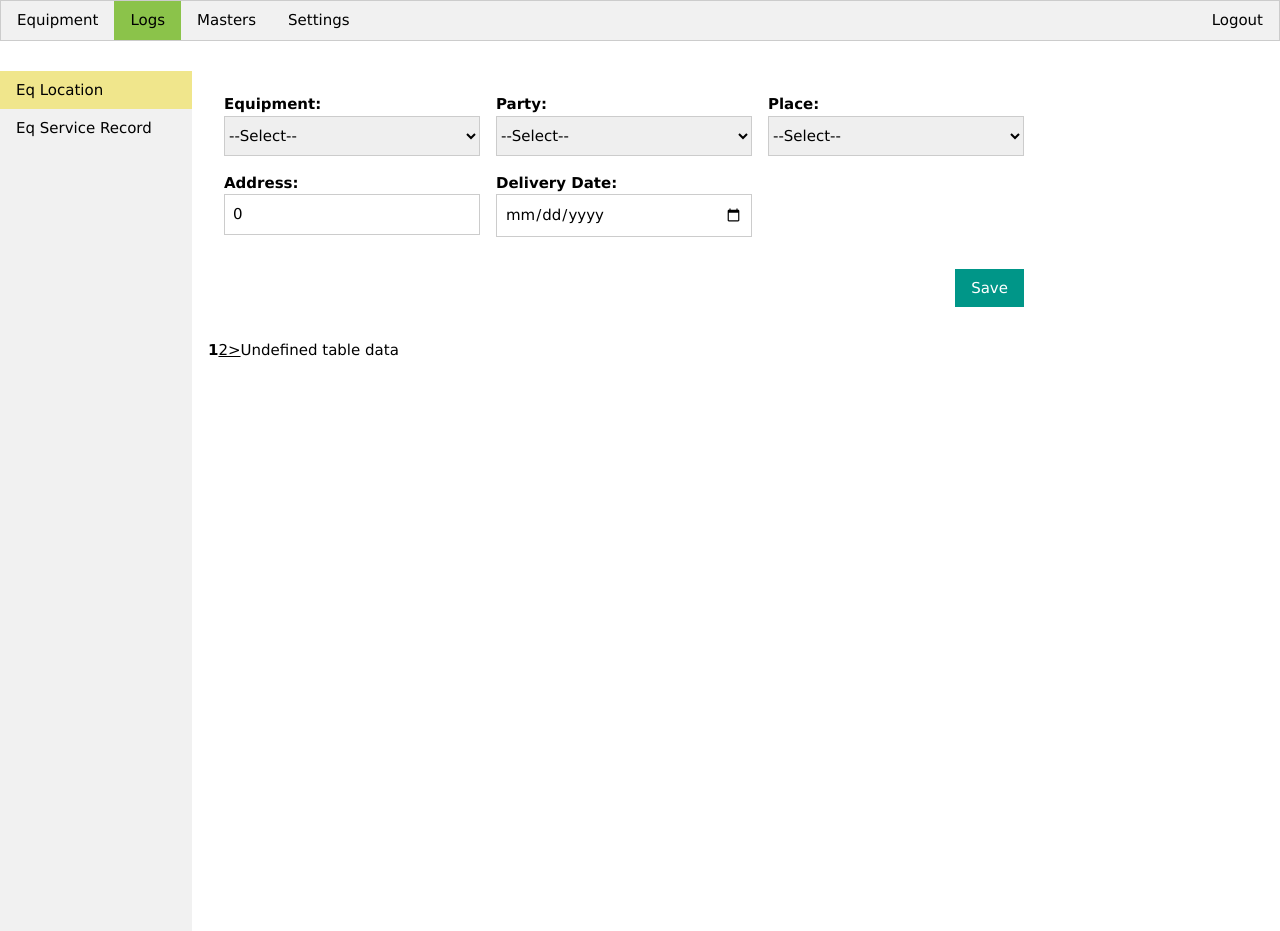
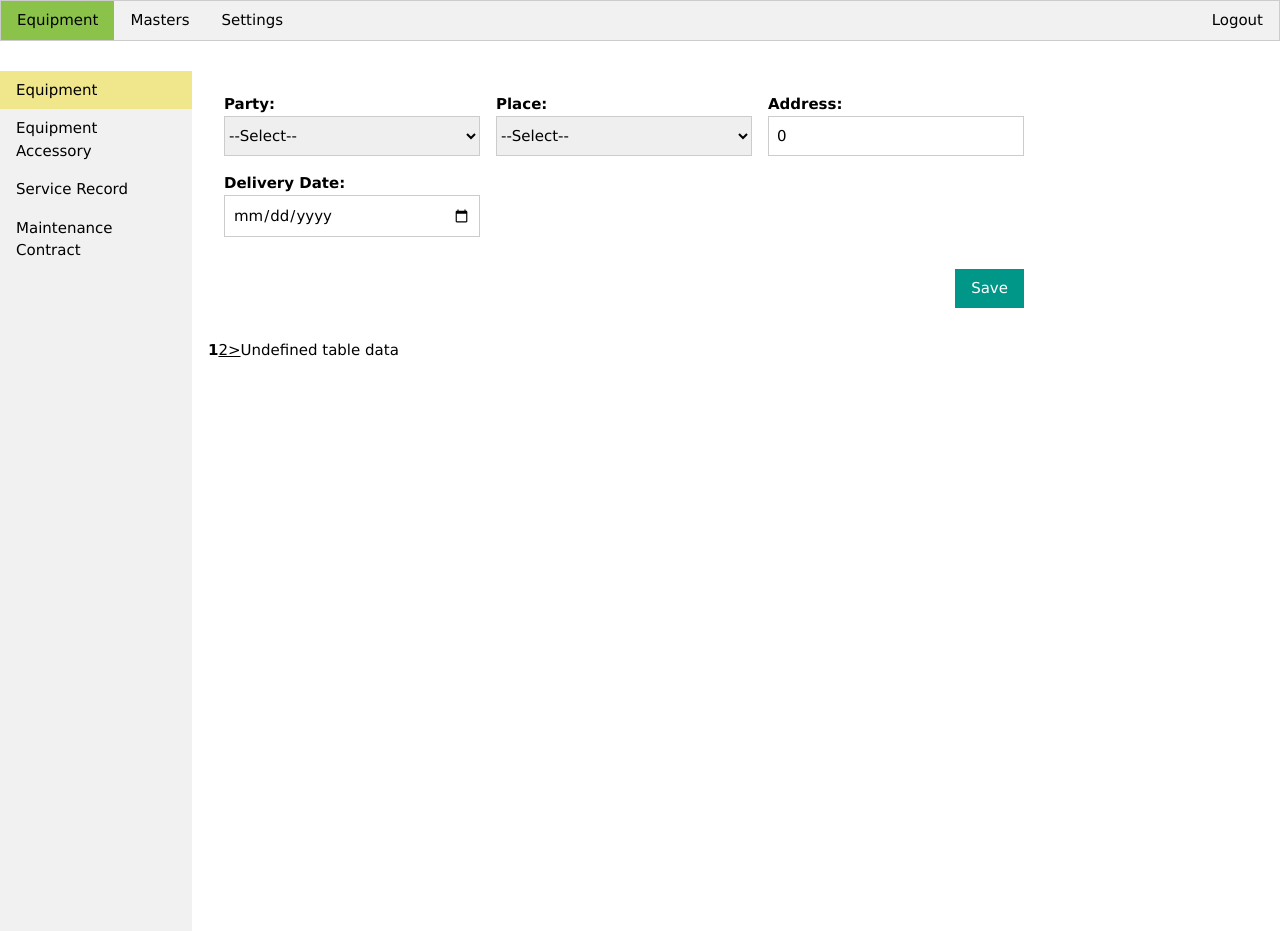
Before and after one commit to gokulakrishna9/equipment4seva_in, a CodeIgniter app: page /database/index.php/equipment_location_log/default_handler in a window 1280 px wide. Run offline with CodeIgniter, Linux system fonts and the light colour scheme; data that the repository does not hold is empty.

Commit message:
Workflow changes buggy

```diff
--- a/application/controllers/Equipment.php
+++ b/application/controllers/Equipment.php
@@ -17,6 +17,7 @@
     $this->load->model('equipment_procurement_status_model');
     $this->load->model('equipment_procurement_type_model');
     $this->load->model('vendor_model');
+    $this->load->model('journal_type_model');
     if(method_exists($this, $method)){
       $this->$method();
       $this->load_defaults();
@@ -63,6 +64,7 @@
     $this->data['select_data']['manufacturer_id'] = $this->data['select_data']['vendor_id'];
     $this->data['select_data']['procured_by_id'] = $this->data['select_data']['vendor_id'];
     $this->data['select_data']['supplier_id'] = $this->data['select_data']['vendor_id'];
+    $this->data['select_data']['journal_type_id'] = $this->journal_type_model->get_journal_type();
     // <<-- Global, page info -->>
     $this->data['header'] = 'equipment/equipment';
   }
--- a/application/controllers/Equipment_location_log.php
+++ b/application/controllers/Equipment_location_log.php
@@ -5,7 +5,8 @@
   public function _remap($method){
     // Authentication, Authorization
     $this->data = array();
-    $this->data['header'] = 'logs/equipment_location_log';
+    $this->data['header'] = 'equipment/equipment';
+    $this->data['parent_route'] = 'equipment';
     $this->data['form_action'] = 'equipment_location_log/add_update_equipment_location_log';
     $this->load->model('equipment_location_log_model');
     $this->load->model('vendor_model');
@@ -18,7 +19,7 @@
       $this->default_handler();
       return;
     }
-    $this->data['leftNav'] = 'equipment_location_log';
+    $this->data['leftNav'] = 'equipment';
     $this->load->view('container/default_container', $this->data);
   }
 
@@ -26,9 +27,9 @@
     // <<-- View Data -->>
     $this->data['total_rows'] = $this->equipment_location_log_model->count_all();
     $this->data['tabel_data'] = $this->equipment_location_log_model->get_equipment_location_log();
-
+    if($this->input->post_get('equipment_id'))
+      $this->data['parent_record'] = $this->equipment_model->get_equipment()[0];
     $this->data['select_data']['vendor_id'] = $this->vendor_model->get_vendor();
-    $this->data['select_data']['equipment_id'] = $this->equipment_model->get_equipment();
     $this->data['select_data']['place_id'] = $this->place_model->get_place();
     // <<-- Scaffold Data point  -->>
     $this->data['form_fields'] = $this->equipment_location_log_model->get_form_fields();
--- a/application/libraries/html_builders.php
+++ b/application/libraries/html_builders.php
@@ -100,4 +100,13 @@
 
     return $grid;
   }
+
+  function build_record($parent_record){
+    $content = '<div class="w3-row w3-panel w3-pale-yellow w3-border">';
+    foreach($parent_record as $field_name => $value){
+      $content .= '<div class="w3-col s3"><span class="w3-small"><b>'.ucwords(str_replace('_', ' ', $field_name)).': </b>'.$value.'</span>&nbsp;</div>';
+    }
+    $content .= '</div>';
+    return $content;
+  }
 }
--- a/application/models/Equipment_location_log_model.php
+++ b/application/models/Equipment_location_log_model.php
@@ -3,7 +3,7 @@
   // label, html_element, {type | master_value_field, master label field}, ...
   private $equipment_accessory_form_fields = array(
     'equipment_location_log_id'	=> array('', 'input', 'hidden'),
-    'equipment_id' => array('Equipment', 'select', 'equipment_id', 'eq_name'),
+    'equipment_id' => array('', 'input', 'hidden'),
     'vendor_id' => array('Party', 'select', 'vendor_id', 'vendor_name'),
     'place_id' => array('Place', 'select', 'place_id', 'place'),
     'address'	=> array('Address', 'input', 'text'),
@@ -15,6 +15,8 @@
   }
 
   function get_equipment_location_log(){
+    if($this->input->post_get('equipment_id'))
+      $this->db->where('equipment_location_log.equipment_id', $this->input->post_get('equipment_id'));
     $this->db->select("*")
       ->from('equipment_location_log');
     $qry = $this->db->get();
@@ -27,8 +29,8 @@
   }
 
   function get_equipment_location_log_record(){
-    if($this->input->get('equipment_location_log_id'))
-      $this->db->where('equipment_location_log.equipment_location_log_id', $this->input->get('equipment_location_log_id'));
+    if($this->input->post_get('equipment_location_log_id'))
+      $this->db->where('equipment_location_log.equipment_location_log_id', $this->input->post_get('equipment_location_log_id'));
     $this->db->select("*")
     ->from('equipment_location_log');
     $qry = $this->db->get();
--- a/application/models/Equipment_model.php
+++ b/application/models/Equipment_model.php
@@ -23,7 +23,10 @@
     'warranty_start_date' => array('Warranty Start','input', 'date'),
     'warranty_end_date' => array('Warranty End','input', 'date'),
     'functional_status_id' => array('Functional Status', 'select', 'functional_status_id', 'working_status'),
-    'procurement_status_id'	=> array('Procurement Status', 'select', 'equipment_procurement_status_id','procurement_status')
+    'procurement_status_id'	=> array('Procurement Status', 'select', 'equipment_procurement_status_id','procurement_status'),
+    'journal_type_id'=>array('Journal Type', 'select', 'journal_type_id', 'journal_type'),
+    'journal_number'=>array('Journal Number', 'input', 'text'),
+    'journal_date'=>array('Journal Date', 'input', 'date')
   );
 
   function get_equipment_form_fields(){
@@ -31,7 +34,9 @@
   }
 
   function get_equipment(){
-    $this->db->select("equipment_id, equipment_type, manufac.vendor_name, eq_name, model, serial_number, mac_address, asset_number, donor.vendor_name as donor_name, proc.vendor_name, purchase_order_date, cost, supp.vendor_name, invoice_number, invoice_date, supply_date, installation_date, warranty_start_date, warranty_end_date, working_status")
+    if($this->input->post_get('equipment_id'))
+      $this->db->where('equipment.equipment_id', $this->input->post_get('equipment_id'));
+    $this->db->select("equipment_id, equipment_type, manufac.vendor_name, eq_name, model, serial_number, mac_address, asset_number, donor.vendor_name as donor_name, proc.vendor_name, purchase_order_date, cost, supp.vendor_name, invoice_number, invoice_date, supply_date, installation_date, warranty_start_date, warranty_end_date, working_status, journal_type, journal_number, journal_date")
       ->from('equipment')
       ->join('equipment_type', 'equipment_type.equipment_type_id = equipment.equipment_type_id', 'left')
       ->join('equipment_procurement_type', 'equipment_procurement_type.equipment_procurement_type_id  = equipment.equipment_procurement_type_id', 'left')
@@ -39,6 +44,7 @@
       ->join('vendor as supp', 'supp.vendor_id = equipment.supplier_id', 'left')
       ->join('vendor as proc', 'proc.vendor_id = equipment.procured_by_id', 'left')
       ->join('vendor as donor', 'donor.vendor_id = equipment.donor_id', 'left')
+      ->join('journal_type', 'journal_type.journal_type_id = equipment.journal_type_id', 'left')
       ->join('equipment_functional_status', 'equipment_functional_status.functional_status_id = equipment.functional_status_id', 'left');
     $qry = $this->db->get();
     $rslts = $qry->result();
--- a/application/views/common/header.php
+++ b/application/views/common/header.php
@@ -1,7 +1,7 @@
 <?php
   $header_list = array(
     'Equipment'=> 'equipment',
-    'Logs'=>'equipment_location_log',
+    //'Logs'=>'equipment_location_log',
     'Masters'=> 'equipment_type',
     'Settings'=>'url',
   );
--- a/application/views/common/left_nav.php
+++ b/application/views/common/left_nav.php
@@ -16,10 +16,12 @@
       'Vendor' => 'vendor',
       'Place' => 'place'
     ],
+    /*
     'logs' => [
       'Eq Location' => 'equipment_location_log',
       'Eq Service Record' => 'equipment_service_record_log'
     ]
+    */
   );
 ?>
 <?php
--- a/application/views/container/default_container.php
+++ b/application/views/container/default_container.php
@@ -28,6 +28,18 @@
     <div style="margin-left:15%" class="">
         &nbsp;
     </div>
+    <?php
+        if(isset($parent_record)){
+    ?>
+    <div style="margin-left:15%;overflow:auto;" class="w3-container">
+    <a href='<?php echo base_url().$parent_route; ?>' class='w3-btn w3-orange'>Back</a>
+    <?php
+        echo $this->html_builders->build_record($parent_record);
+    ?>
+    </div>
+    <?php
+        }
+    ?>
     <!-- Form -->
     <div style="margin-left:15%" class="w3-container">
         <?php
@@ -58,7 +70,7 @@
     </div>
     <!-- Table -->
     <div style="margin-left:15%;overflow:auto;" class="w3-container">
-        <?php $this->load->view('common/table', $header); ?>
+        <?php $this->load->view('common/table'); ?>
     </div>
 </body>
 </html>
```
Also changed, not shown: application/models/Journal_type_model.php (added, +10 -0 lines), assets/captcha/1584352633.506.jpg (deleted), assets/captcha/1584522648.5858.jpg (added).
